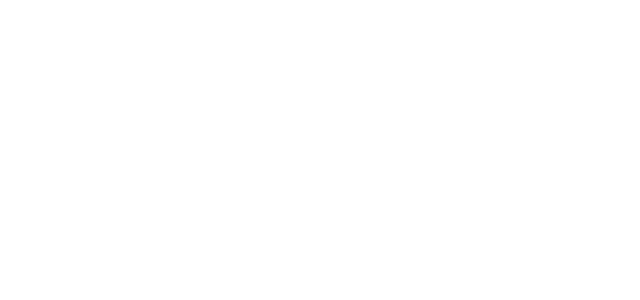
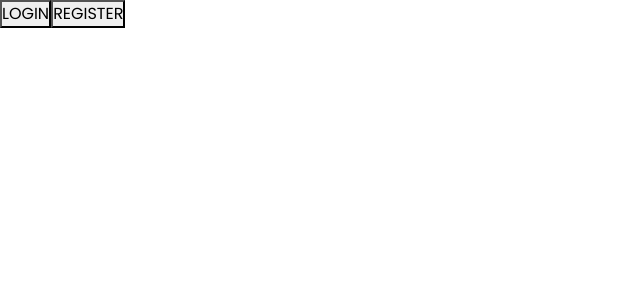
Before and after one commit to Nguyen-Phuong-Anh/clothes-shop, a React (Create React App) app in the folder frontend/: page /login in a window 1280 px wide. Before the commit this address had no page. Shown: the top 300 px of the page, without its empty margins (0-640 px from the left). Built offline with nearby package versions, Linux system fonts and the light colour scheme.

Commit message:
adding LogIn component and add route in frontend

```diff
--- a/frontend/src/App.js
+++ b/frontend/src/App.js
@@ -4,6 +4,7 @@
 import HomeBody from './components/HomeBody';
 import Product from './views/Product';
 import Cart from './views/Cart';
+import LogIn from './components/register/LogIn';
 import 'bootstrap/dist/css/bootstrap.min.css';
 
 function App() {
@@ -14,6 +15,7 @@
           <Route path='/' element={<Home children={<HomeBody/>} />}/>
           <Route path='/product/:id' element={<Home children={<Product/>} />}/>
           <Route path='/cart' element={<Home children={<Cart/>} />}/>
+          <Route path='/login' element={<LogIn/>}/>
         </Routes>
       </div>
     </Router>
--- a/frontend/src/components/HomeBody.js
+++ b/frontend/src/components/HomeBody.js
@@ -1,4 +1,4 @@
-import DetailCard from '../components/Card';
+import DetailCard from './cart/Card';
 import { useState, useEffect } from 'react';
 import axios from 'axios'
 import Slider from '../components/Slider';
--- a/frontend/src/components/Card.js
+++ b/frontend/src/components/cart/Card.js
@@ -1,7 +1,7 @@
 import styles from './Card.module.css'
 import { Link } from 'react-router-dom'
 function DetailCard({product}) {
-  const image = require("../images/clothes3.jpg");
+  const image = require("../../images/clothes3.jpg");
 
   return (
     <Link to={`product/${product.id}`} className='link'>
--- /dev/null
+++ b/frontend/src/components/register/LogIn.js
@@ -0,0 +1,24 @@
+import styles from './LogIn.module.css'
+
+function LogIn() {
+    return (
+        <div>
+            <div className={styles.choice}>
+                <button>LOGIN</button>
+                <button>REGISTER</button>
+            </div>
+
+            <div className={styles.body}>
+                <div className={styles.login}>
+
+                </div>
+
+                <div className={styles.register}>
+
+                </div>
+            </div>
+        </div>
+    );
+}
+
+export default LogIn;
```
Also changed, not shown: frontend/src/components/cart/Card.module.css (renamed from frontend/src/components/Card.module.css), frontend/src/components/register/LogIn.module.css (added).
